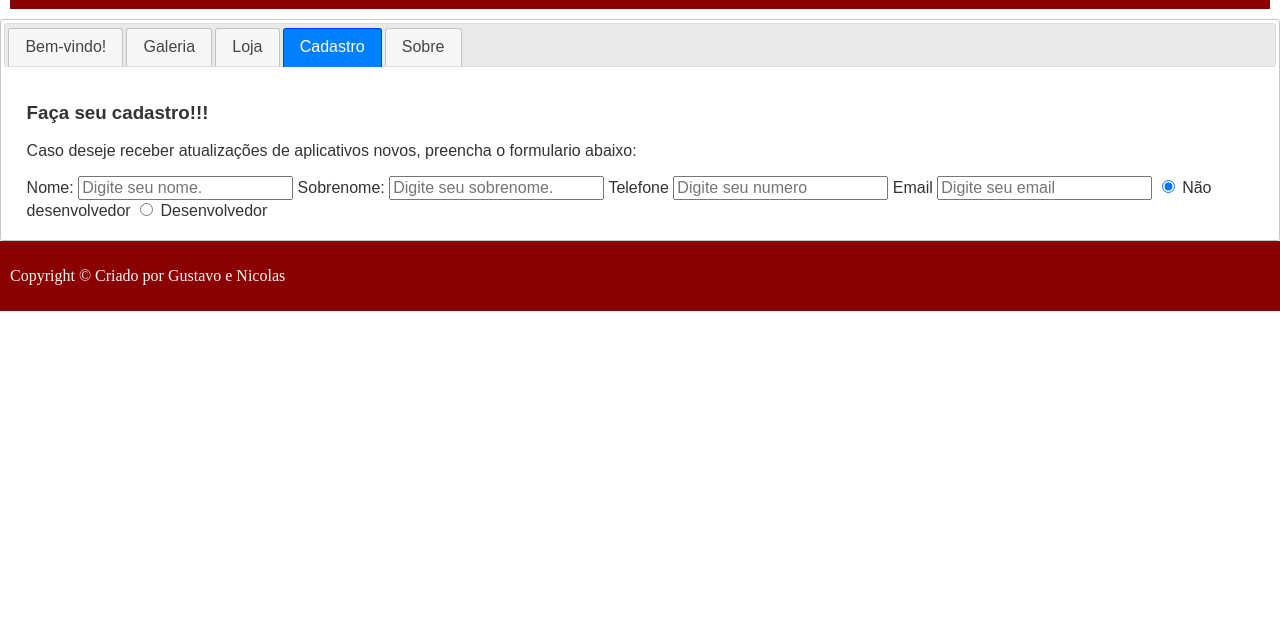
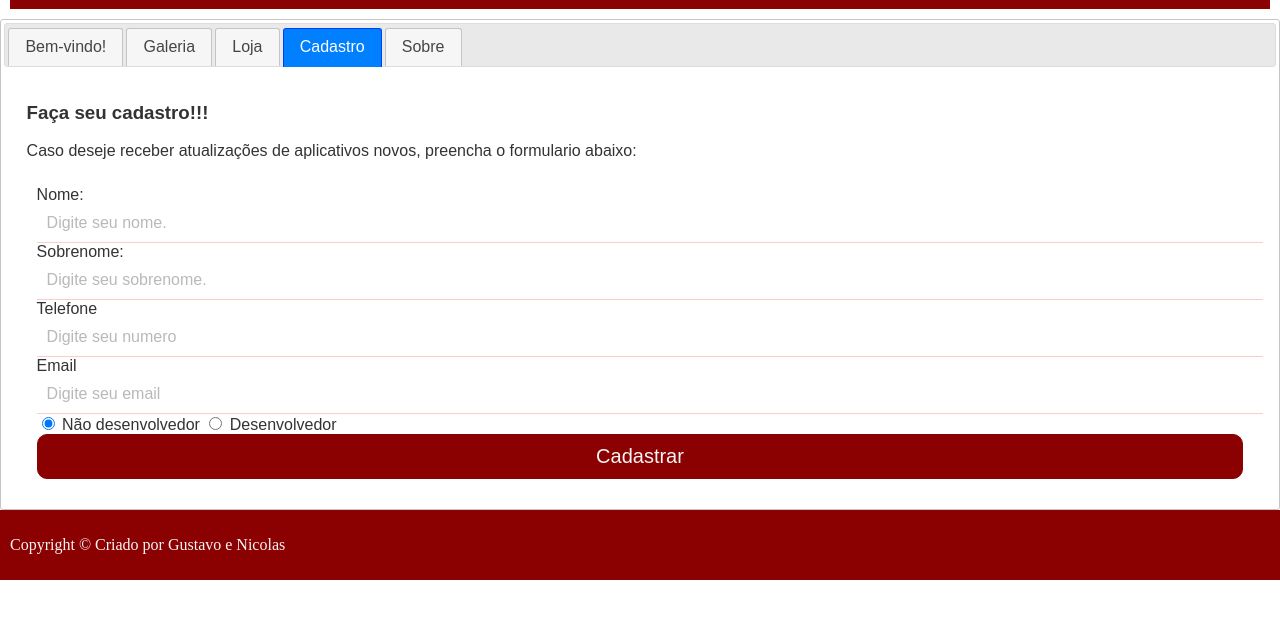
Before and after one commit to GustavoLeao2018/teste-store, a website: page index.html in a window 1280 px wide. Both pictures are taken after a click on the tab "Cadastro". Shown: the part 148-766 px from the top of the page. Drawn offline with nearby package versions, Linux system fonts and the light colour scheme.

Commit message:
Atualizado css

```diff
--- a/css/estilo.css
+++ b/css/estilo.css
@@ -110,3 +110,45 @@ footer{
     width: 80px;
     height: 80px;
 }
+
+form{
+    padding:10px;
+
+}
+
+input[type=text],input[type=tel],input[type=email]{
+    display: block;
+    width: 100%;
+    padding: 10px;
+    border:none;
+    border-bottom: 1px solid rgba(255, 0, 0, 0.4);
+    transition: 0.4s ease;
+    opacity: 0.5;
+
+}
+
+input[type=text]:focus,input[type=tel]:focus,input[type=email]:focus{
+    border-bottom: 1px solid rgba(255, 0, 0, 1);
+   background-color: rgb(230, 225, 225);
+    opacity: 1;
+}
+
+input[type=submit]{
+    width: 100%;
+    font-size: 20px;
+    background-color: darkred;
+    color: whitesmoke;
+    padding: 10px;
+    border: 1px solid darkred;
+    border-radius: 10px;
+    opacity: 1;
+
+
+}
+
+input[type=submit]:hover{
+
+    opacity: 0.75;
+
+
+}
--- a/index.html
+++ b/index.html
@@ -108,6 +108,8 @@
                         Desenvolvedor
                 </label>
 
+                <input type="submit" name="cadastro" id="cadastro" value="Cadastrar">
+
         </form>
 
     </article>
```
